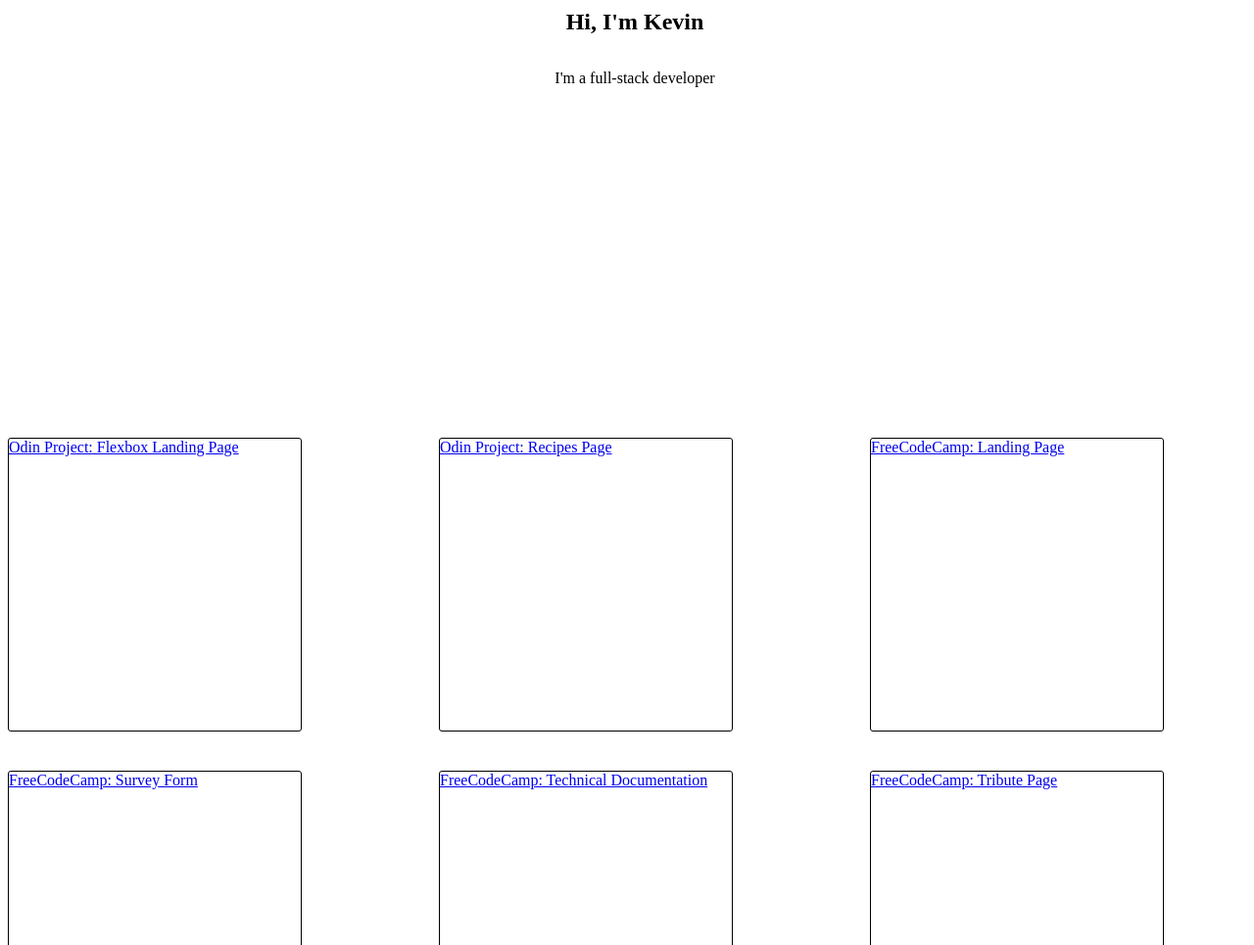
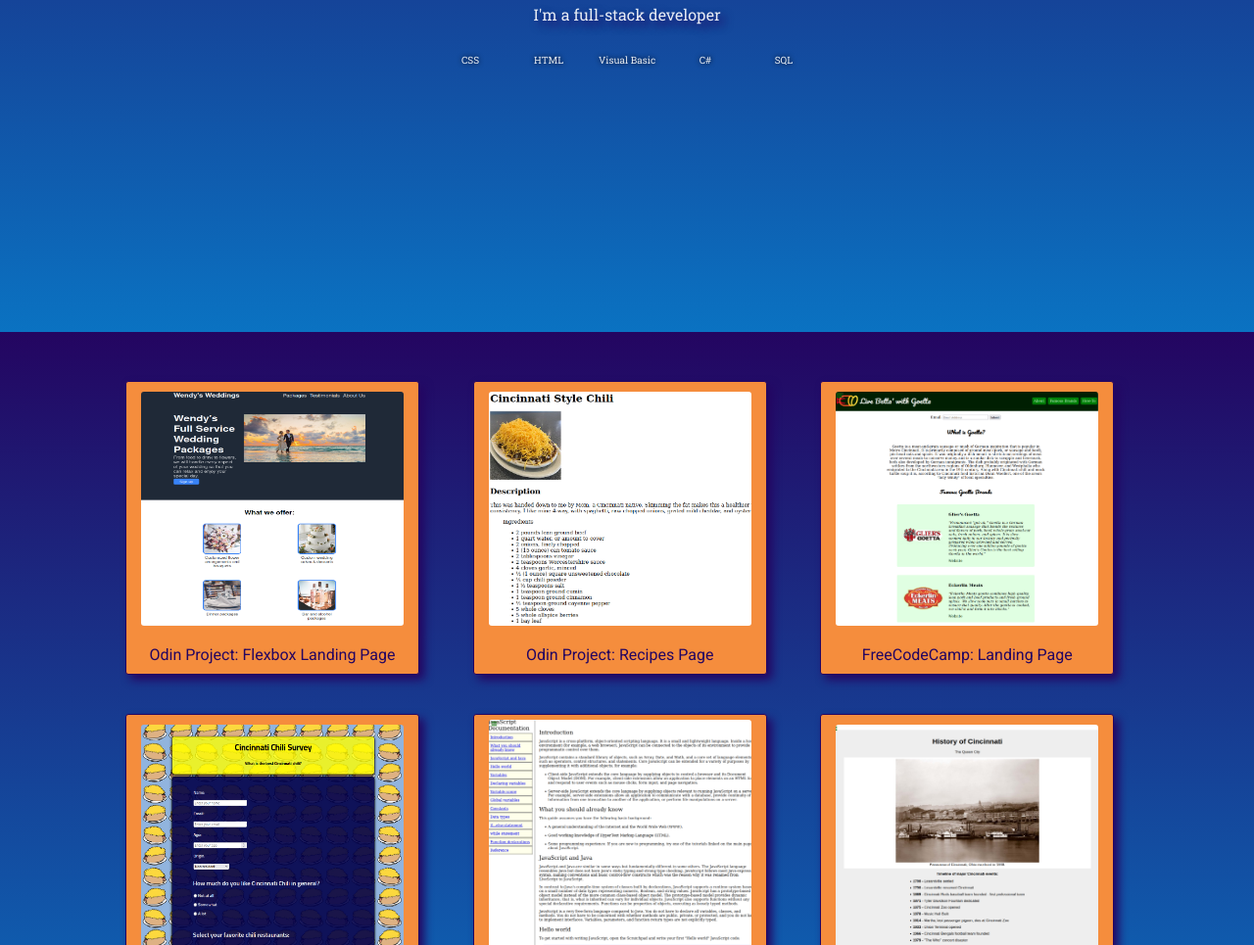
Before and after one commit to kevintsander/freecodecamp-respwebdev-portfolio, a plain HTML site: page index.html in a window 1280 px wide. Shown: the part 461-1426 px from the top of the page at 98% size. Drawn offline with Linux system fonts and the light colour scheme.

Commit message:
finalize style

```diff
--- a/index.html
+++ b/index.html
@@ -7,14 +7,18 @@
     <meta name="viewport" content="width=device-width, initial-scale=1.0">
     <title>KEVIN SANDER Full Stack Developer Portfolio</title>
     <link rel="stylesheet" href="style/style.css">
+    <link rel="preconnect" href="https://fonts.googleapis.com">
+    <link rel="preconnect" href="https://fonts.gstatic.com" crossorigin>
+    <link href="https://fonts.googleapis.com/css2?family=Roboto+Slab:wght@300;400;700&display=swap" rel="stylesheet">
+    <link href="https://fonts.googleapis.com/css2?family=Roboto:wght@300;400&display=swap" rel="stylesheet">
 </head>
 
 <body>
 
     <nav id="navbar">
         <ul>
-            <li><a href="#welcome-section">Welcome</a></li>
-            <li><a href="#projects">Projects</a></li>
+            <li><a target="_blank" href="#welcome-section">WELCOME</a></li>
+            <li><a target="_blank" href="#projects">PROJECTS</a></li>
         </ul>
     </nav>
 
@@ -22,31 +26,44 @@
         <section id="welcome-section">
             <h1>Hi, I'm Kevin</h1>
             <p>I'm a full-stack developer</p>
+            <ul>
+                <li>CSS</li>
+                <li>HTML</li>
+                <li>Visual Basic</li>
+                <li>C#</li>
+                <li>SQL</li>
+            </ul>
         </section>
 
         <section id="projects">
             <div id="project-grid">
                 <div class="project-tile">
-                    <a href="https://github.com/kevintsander/odin-flexbox-landingpage">Odin Project: Flexbox Landing
+                    <img src="images/screenshot-landing-page.png" alt="Screenshot of Odin Flexbox Landing Page">
+                    <a target="_blank" href="https://kevintsander.github.io/odin-flexbox-landingpage/">Odin Project: Flexbox Landing
                         Page</a>
                 </div>
                 <div class="project-tile">
-                    <a href="https://github.com/kevintsander/odin-recipes">Odin Project: Recipes Page</a>
+                    <img src="images/screenshot-recipes.png" alt="Screenshot of Odin Flexbox Landing Page">
+                    <a target="_blank" href="https://kevintsander.github.io/odin-recipes/">Odin Project: Recipes Page</a>
                 </div>
                 <div class="project-tile">
-                    <a href="https://github.com/kevintsander/freecodecamp-respwebdev-landingpage">FreeCodeCamp: Landing
+                    <img src="images/screenshot-odin-landingpage.png" alt="Screenshot of Odin Flexbox Landing Page">
+                    <a target="_blank" href="https://kevintsander.github.io/freecodecamp-respwebdev-landingpage">FreeCodeCamp: Landing
                         Page</a>
                 </div>
                 <div class="project-tile">
-                    <a href="https://github.com/kevintsander/freecodecamp-respwebdev-surveyform">FreeCodeCamp: Survey
+                    <img src="images/screenshot-survey-page.png" alt="Screenshot of Odin Flexbox Landing Page">
+                    <a target="_blank" href="https://kevintsander.github.io/freecodecamp-respwebdev-surveyform">FreeCodeCamp: Survey
                         Form</a>
                 </div>
                 <div class="project-tile">
-                    <a href="https://github.com/kevintsander/freecodecamp-respwebdev-techdoc">FreeCodeCamp: Technical
+                    <img src="images/screenshot-techdoc.png" alt="Screenshot of Odin Flexbox Landing Page">
+                    <a target="_blank" href="https://kevintsander.github.io/freecodecamp-respwebdev-techdoc">FreeCodeCamp: Technical
                         Documentation</a>
                 </div>
                 <div class="project-tile">
-                    <a href="https://github.com/kevintsander/freecodecamp-respwebdev-tributepage">FreeCodeCamp: Tribute
+                    <img src="images/screenshot-tribute.png" alt="Screenshot of Odin Flexbox Landing Page">
+                    <a target="_blank" href="https://kevintsander.github.io/freecodecamp-respwebdev-tributepage">FreeCodeCamp: Tribute
                         Page</a>
                 </div>
             </div>
--- a/style/style.css
+++ b/style/style.css
@@ -1,10 +1,20 @@
 :root {
-    --nav-height: 100px;
+    --nav-height: 50px;
+    --nav-top: 10px;
+
+    --color-hue-burnt-orange: 26;
+    --color-hue-grass-green: 80;
+    --color-hue-jungle-green: 134;
+    --color-hue-sky-blue: 206;
+    --color-hue-violet: 260;
+    --color-saturation: 90%;
 }
 
 html {
     -webkit-box-sizing: border-box;
          box-sizing: border-box;
+    -webkit-font-smoothing: antialiased;
+    -moz-osx-font-smoothing: grayscale;
   }
 
   *,
@@ -16,38 +26,65 @@ html {
 
 body {
     width: 100vw;
+    margin: 0;
+    font-family: 'Roboto Slab', serif;
 }
 
 main {
     display: flex;
     flex-direction: column;
     align-items: center;
+    background: linear-gradient(180deg, hsl(var(--color-hue-violet),var(--color-saturation),20%) 0%, hsl(var(--color-hue-sky-blue),var(--color-saturation),40%) 100%);
+    background-attachment: fixed;
+    margin: 0;
 }
+
 
 #navbar {
     position: fixed;
-    top: 0;
+    top: var(--nav-top);
     left: 0;
     margin: 0;
     display: flex;
     justify-content: flex-end;
-    text-align: right;
+    width: 100%;
     height: var(--nav-height);
-    width: 100%;
+    color: white;
+    background: linear-gradient(180deg, hsl(var(--color-hue-grass-green), var(--color-saturation), 40%) 0%, hsl(var(--color-hue-jungle-green),var(--color-saturation),40%) 100%);
+    /*background-color: hsla(var(--color-hue-jungle-green),var(--color-saturation),40%, 95%);*/
+    box-shadow: 0px 3px 5px hsla(0,100%,10%,90%);
+    font-weight: 900;
+    text-shadow: 1px 1px 3px hsla(var(--color-hue-violet),var(--color-saturation),20%, 80%);
 }
 
 #navbar ul {
     display: flex;
+    align-items: center;
+    gap: 10px;
     list-style-type: none;
     margin: 0 0 0 auto;
 }
 
 #navbar ul li {
-    margin: 8px;
-    padding: 20px;
+    margin: 0px;
+    padding: 4px 40px;
 }
 
-#navbar a {
+#navbar ul li:hover {
+    animation-name: link-grow;
+    animation-duration: 50ms;
+    animation-fill-mode: forwards;
+}
+
+@keyframes link-grow {
+    100% {
+        scale: 1.2;
+        color: hsl(var(--color-hue-burnt-orange), var(--color-saturation), 65%);
+        text-shadow: 1px 1px 1px hsla(0, 100%, 0%, 15%);
+    }
+}
+
+a {
     text-decoration: none;
     color: inherit;
 }
@@ -59,23 +96,91 @@ main {
     justify-content: center;
     height: 100vh;
     margin-top: var(--nav-height);
+    color: hsla(0, 0%, 100%, 90%);
+    text-shadow: 5px 5px 10px hsl(var(--color-hue-violet),var(--color-saturation),20%);
+}
+
+#welcome-section h1 {
+    font-size: 64px;
+    font-style: italic;
+    text-align: center;
+    margin: 0px;
+    color: hsl(var(--color-hue-grass-green), var(--color-saturation), 80%);
+}
+
+#welcome-section p {
+    margin: 20px 0 20px 0;
+}
+
+#welcome-section ul {
+    display: flex;
+    margin: 0;
+    padding: 0;
+    list-style: none;
+    text-align: center;
+    font-size: 10px;
+    text-shadow: 0px 0px 5px hsla(0, 100%, 0%, 90%);
+}
+
+#welcome-section li {
+    margin: 0;
+    padding: 10px;
+    width: 80px;
 }
 
 #projects {
     width: 100%;
+    padding: 0 10% 0 10%;
+    display: flex;
+    flex-direction: column;
+    align-items: center;
 }
 
 #project-grid {
     display: grid;
-    grid-template-columns: repeat(auto-fit, minmax(300px, 1fr));
+    width: 100%;
+    grid-template-columns: repeat(auto-fill, minmax(300px, 1fr));
     gap: 40px;
 }
 
 .project-tile {
+    display: flex;
+    flex-direction: column;
+    align-items: center;
+    justify-content: space-around;
     border: 1px solid;
     border-radius: 3px;
     width: 300px;
     height: 300px;
+    text-align: center;
+    background: hsl(var(--color-hue-burnt-orange), var(--color-saturation), 60%);
+    box-shadow: 5px 5px 10px hsl(var(--color-hue-violet),var(--color-saturation),20%);
+    font-family: 'Roboto', Arial, sans-serif;
+    color:hsl(var(--color-hue-violet),var(--color-saturation),20%)
+}
+
+.project-tile a {
+    text-decoration: none;
+    height: auto;
+}
+
+
+.project-tile img {
+    display: block;
+    width: 90%;
+    height: 80%;
+    border-radius: 3px;
+}
+
+#profile-link-tile {
+    color: hsla(0, 0%, 100%, 90%);
+    margin: 20px;
+}
+
+#profile-link-tile a:hover {
+    animation-name: link-grow;
+    animation-duration: 50ms;
+    animation-fill-mode: forwards;
 }
 
 @media (max-width: 300px) {
```
Also changed, not shown: images/screenshot-landing-page.png (added), images/screenshot-odin-landingpage.png (added), images/screenshot-recipes.png (added), images/screenshot-survey-page.png (added), images/screenshot-techdoc.png (added), images/screenshot-tribute.png (added).
